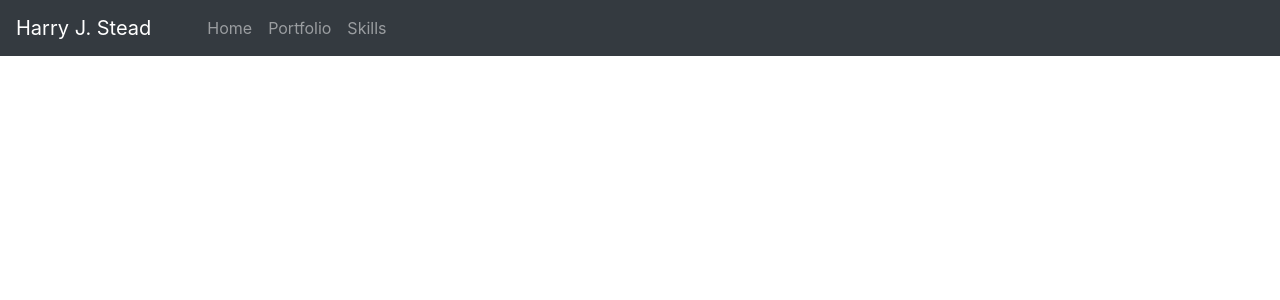
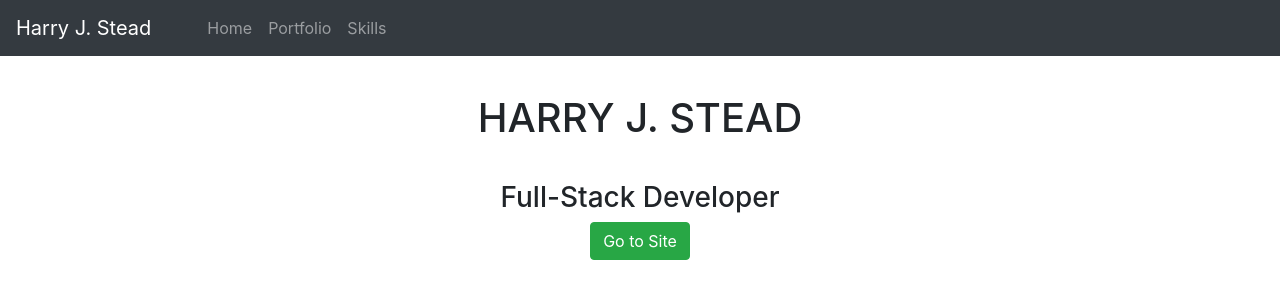
Before and after one commit to harrystead/React-Portfolio, a React (Create React App) app: page / in a window 1280 px wide. Shown: the top 300 px of the page. Built offline with nearby package versions, Linux system fonts and the light colour scheme.

Commit message:
home page

```diff
--- a/src/App.css
+++ b/src/App.css
@@ -21,9 +21,8 @@ body {
     margin-top: 3%;
 }
 
-.table {
-    width: 70%;
-    position: absolute;
-    right: 15%;
-    margin-top: 1%;
+
+.heading-home {
+    text-align: center;
+    margin-top: 3%;
 }
--- a/src/App.js
+++ b/src/App.js
@@ -3,6 +3,7 @@ import { InfoContext } from "./context/ContextApi";
 import Cards from "./components/Cards/Cards";
 import NavHeader from "./components/Header/Nav";
 import TableSkills from "./components/Table/TableSkills";
+import Home from "./components/Home/Home"
 import { BrowserRouter as Router, Route } from "react-router-dom";
 
 function App() {
@@ -45,6 +46,7 @@ function App() {
       <Router>
         <InfoContext.Provider value={cardInfo}>
           <NavHeader />
+          <Route exact path="/" component={Home} />
           <Route path="/portfolio" component={Cards} />
           <Route path="/skills" component={TableSkills} />
         </InfoContext.Provider>
--- /dev/null
+++ b/src/components/Home/Home.js
@@ -0,0 +1,18 @@
+import React from "react";
+import { Button } from "react-bootstrap";
+
+const Home = () => {
+  return (
+    <div className="home">
+      <div className="heading-home">
+        <h1>HARRY J. STEAD</h1>
+      </div>
+      <div className="heading-home">
+          <h3>Full-Stack Developer</h3>
+          <Button href="./portfolio" variant="success">Go to Site</Button>
+      </div>
+    </div>
+  );
+};
+
+export default Home;
```
